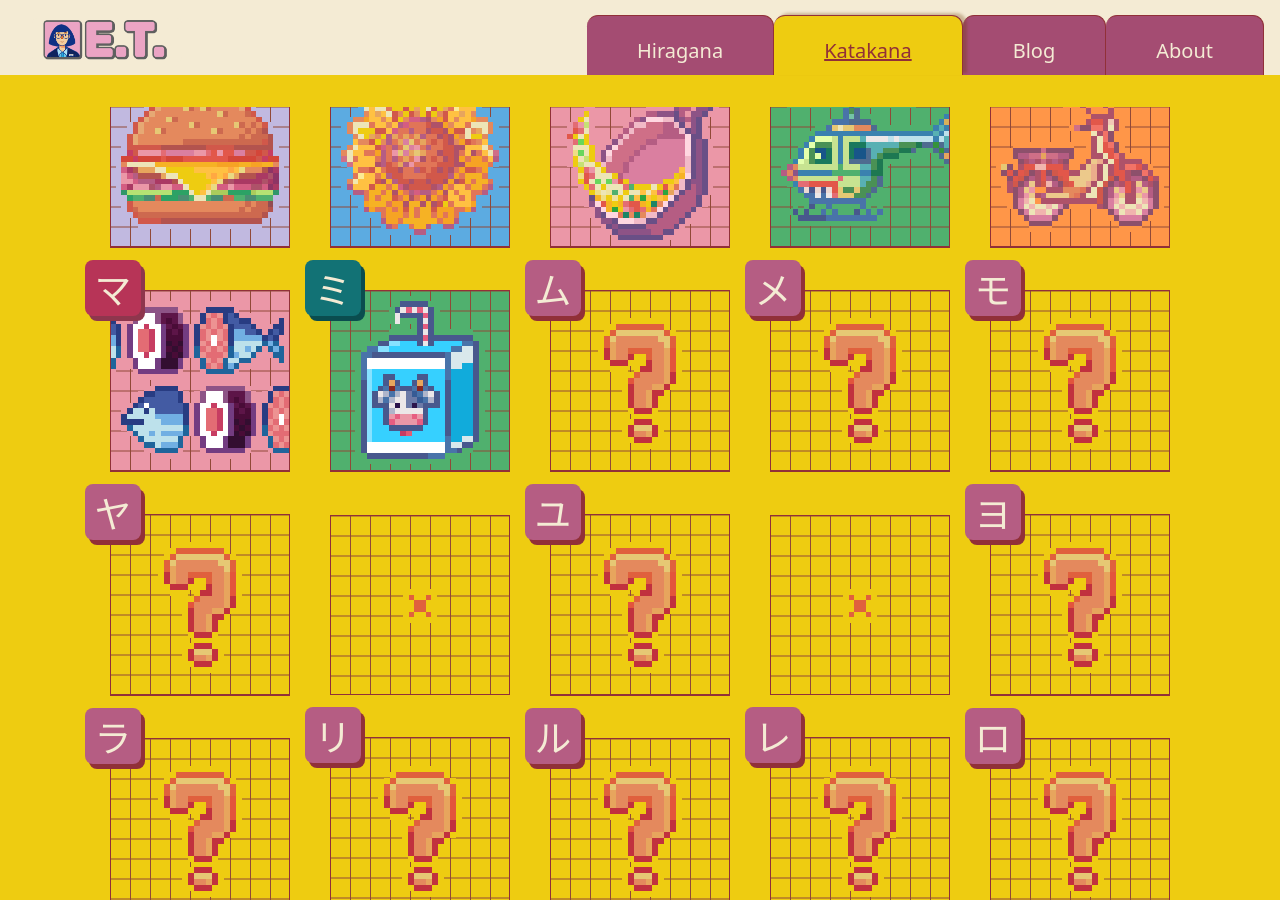
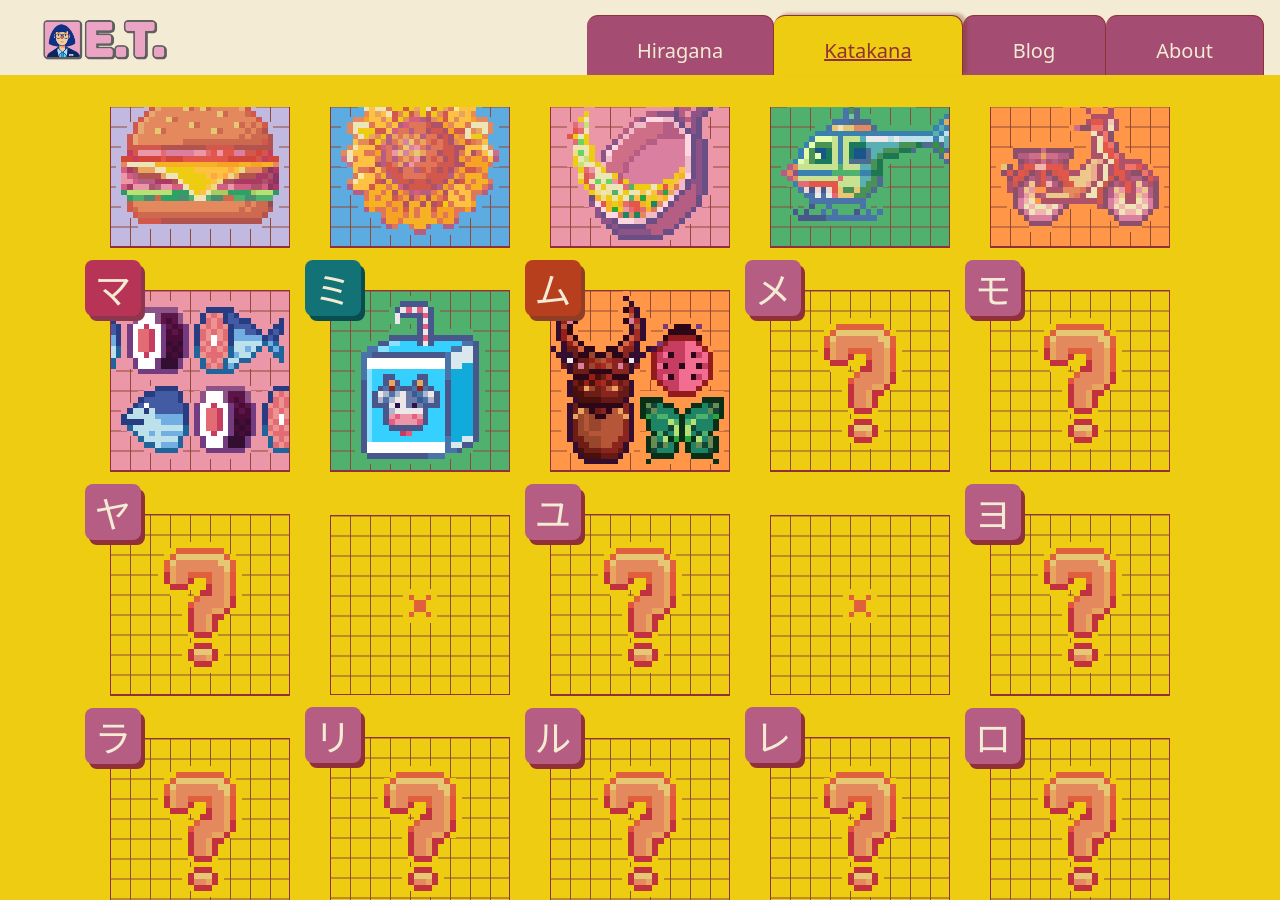
Before and after one commit to emillionideas/emillionideas.github.io, a Jekyll site: the page built from katakana.markdown, in a window 1280 px wide and 900 px high, scrolled down 1560 px. Built offline with Jekyll 4.4.1, drawn with Linux system fonts in a browser that asks for light colours; some web fonts are replaced.

Commit message:
add insect

```diff
--- a/_data/alphabets/large/katakana.yaml
+++ b/_data/alphabets/large/katakana.yaml
@@ -170,12 +170,12 @@ cols:
       romaji: 'furaipan'
       english: 'frying pan'
     - letter: ム
-      color: yellow
-      iconSrc: "../assets/art/unknown.svg"
+      color: orange
+      iconSrc: "../assets/art/insect.svg"
       strokeSrc: "../assets/art/unknown.svg"
-      japanese: 'カミングスーン'
-      romaji: 'kamingusūn'
-      english: 'Coming soon!'
+      japanese: 'ムシ'
+      romaji: 'mushi'
+      english: 'insect'
     - letter: ユ
       color: yellow
       iconSrc: "../assets/art/unknown.svg"
```
Also changed, not shown: assets/art/insect.svg (added).
